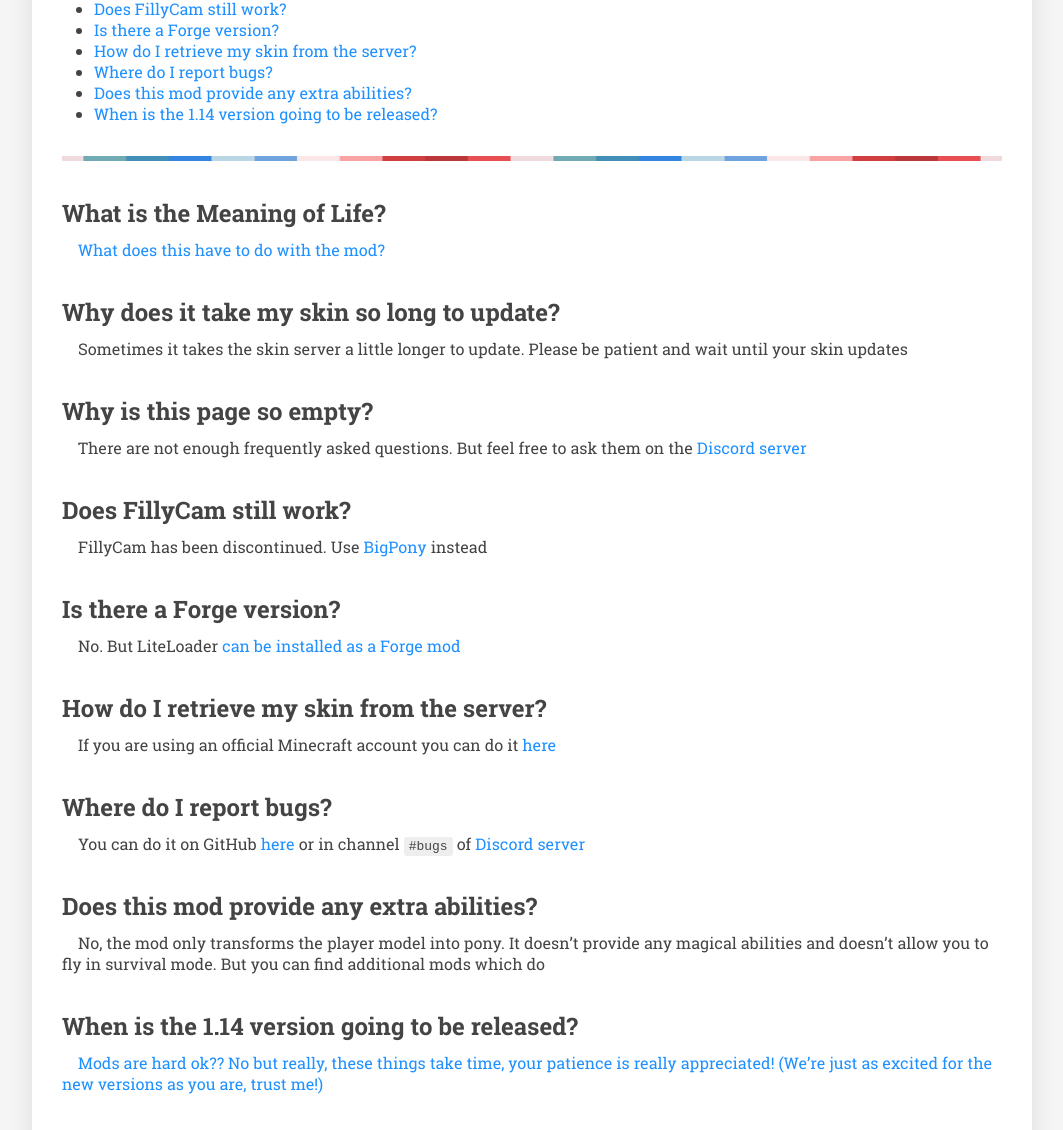
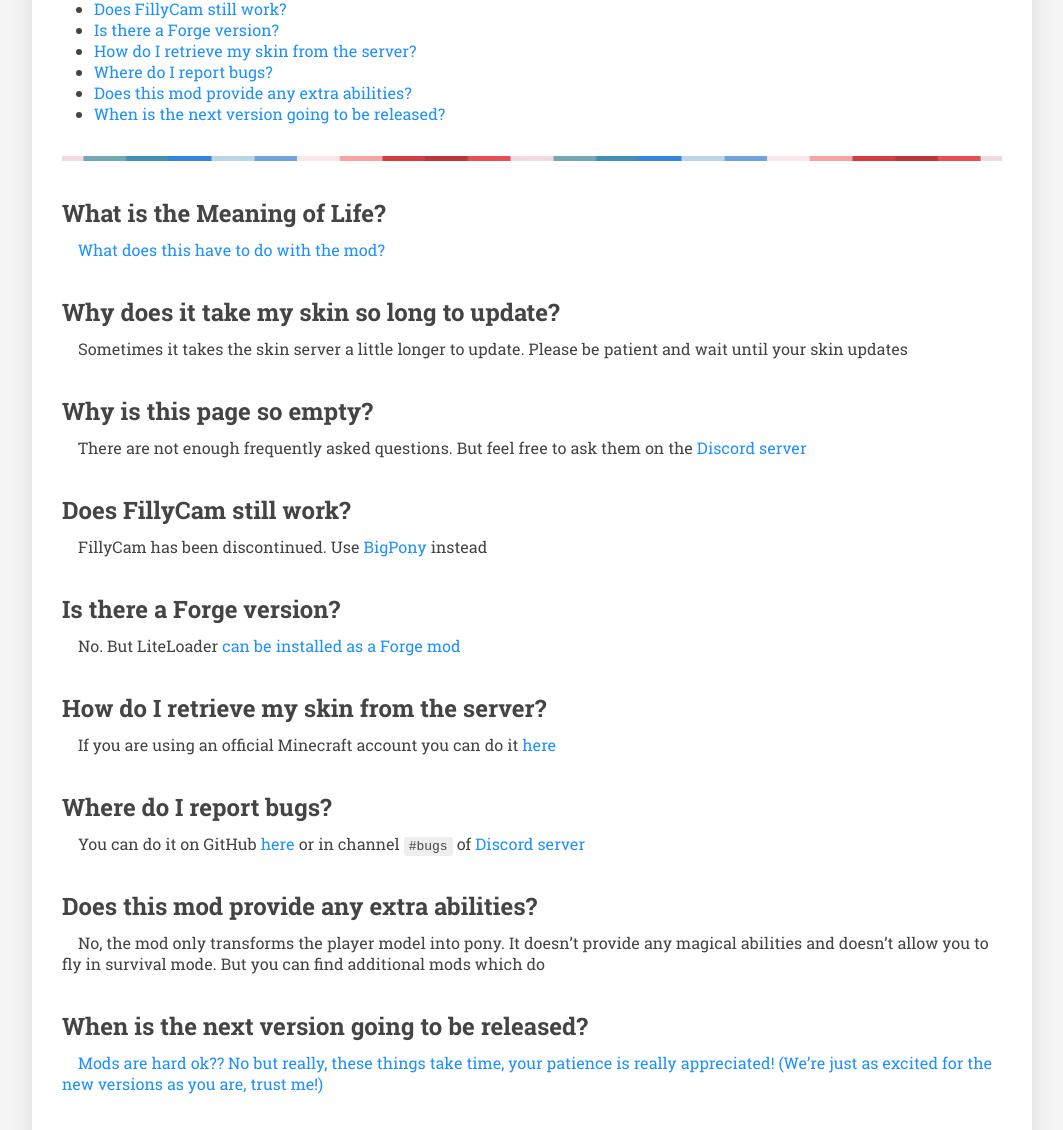
Before and after one commit to MineLittlePony/minelittlepony.github.io, a Jekyll site: the page built from pages/faq.md, in a window 1280 px wide. Shown: the part 282-1412 px from the top of the page, without its empty margins (108-1171 px from the left). Built offline with Jekyll 4.4.1, drawn with Linux system fonts in a browser that asks for light colours.

Commit message:
Installation Guide update
For any legacy version installation questions please visit the new legacy install page.

```diff
--- a/_data/faq.yml
+++ b/_data/faq.yml
@@ -22,5 +22,5 @@
 - question: "Does this mod provide any extra abilities?"
   answer: "No, the mod only transforms the player model into pony. It doesn't provide any magical abilities and doesn't allow you to fly in survival mode. But you can find additional mods which do"
 
-- question: "When is the 1.14 version going to be released?"
+- question: "When is the next version going to be released?"
   answer: "[Mods are hard ok?? No but really, these things take time, your patience is really appreciated! (We're just as excited for the new versions as you are, trust me!)](https://www.youtube.com/watch?v=0d6yBHDvKUw){:target=\"_blank\"}"
--- a/css/home.css
+++ b/css/home.css
@@ -48,7 +48,7 @@
 	text-shadow: none;
 }
 #intro--link__download-beta,
-#intro--link__download-liteloader {
+#intro--link__download-fabric {
 	background: rgba(255,255,255,0.9);
 	color: #444;
 	display: block;
--- a/index.html
+++ b/index.html
@@ -18,7 +18,7 @@
         <!-- Download links -->
         <a id="intro--link__download" href="https://github.com/MineLittlePony/MineLittlePony/releases" target="_blank">Download</a>
         <a id="intro--link__download-beta" href="#" download hidden>Pre-release</a>
-        <a id="intro--link__download-liteloader" href="https://www.liteloader.com/download" target="_blank">Get LiteLoader</a>
+        <a id="intro--link__download-fabric" href="https://fabricmc.net/use/" target="_blank">Get LiteLoader</a>
 
         <!-- GitHub links -->
         <div id="intro--links__mod">
```
Also changed, not shown: pages/installation-legacy.md (added, +31 -0 lines), pages/installation.md (+11 -8 lines), assets/installation/legacy/step1.png (added), assets/installation/legacy/step2.png (added), assets/installation/legacy/step3.png (added), assets/installation/legacy/step4.1.png (added), assets/installation/legacy/step4.2.png (added), assets/installation/step1.png, assets/installation/step2.png, assets/installation/step3.png, assets/installation/step4.1.png, assets/installation/step4.2.png.
